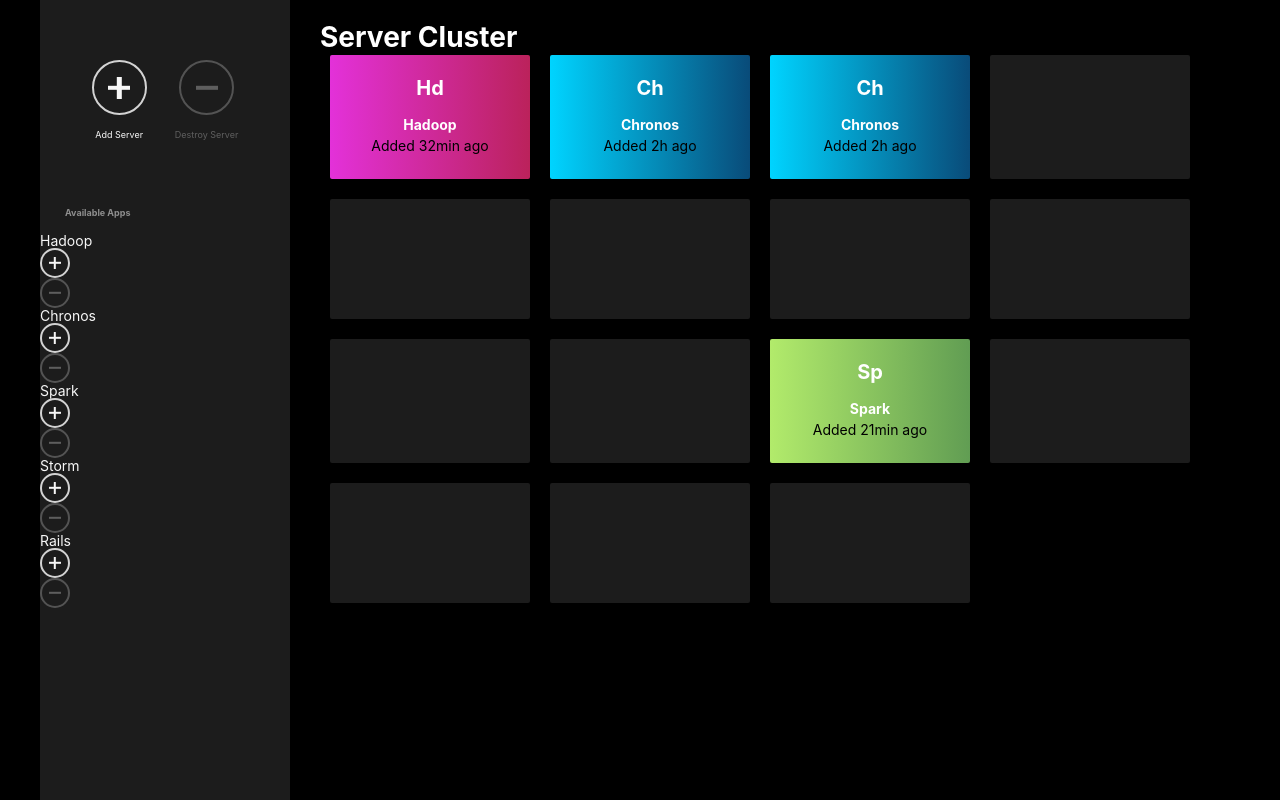
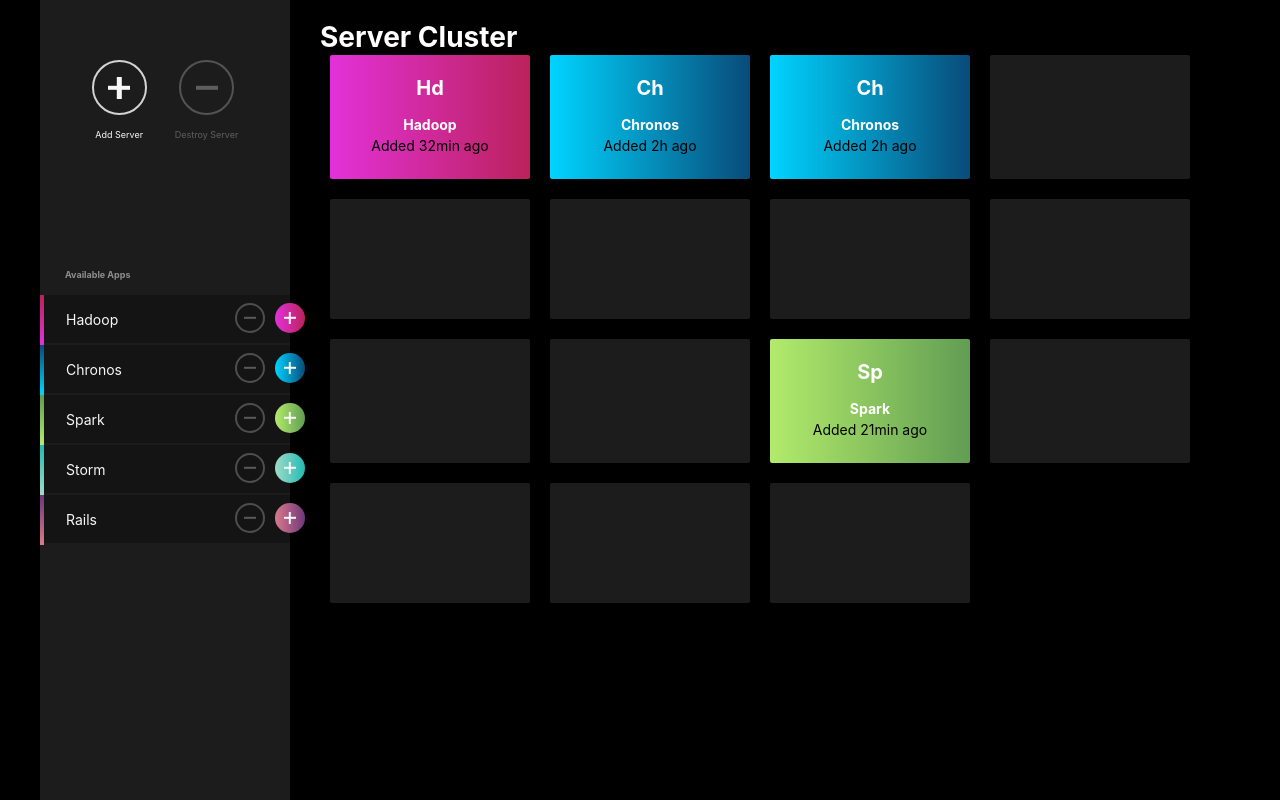
Before and after one commit to mark-bonnici/server-cluster, a React (Create React App) app: page / in a window 1280 px wide. Built offline with nearby package versions, Linux system fonts and the light colour scheme.

Commit message:
style menu-items

```diff
--- a/src/components/MenuItem.js
+++ b/src/components/MenuItem.js
@@ -6,10 +6,14 @@ const BUTTON_MODIFIER = "round-button--small"
 
 const MenuItem = ({ text, modifier }) => (
   <div className="menu-item">
-    <span>{text}</span>
+    <div className={`menu-item__border menu-item__border--${modifier}`} />
+    <span className="menu-item__text">{text}</span>
     <div className="menu-item__button-container">
-      <Button type="add" modifier={BUTTON_MODIFIER} />
       <Button type="remove" modifier={BUTTON_MODIFIER} />
+      <Button
+        type="add"
+        modifier={`round-button--${modifier} ${BUTTON_MODIFIER}`}
+      />
     </div>
   </div>
 )
--- a/src/reducers/apps.js
+++ b/src/reducers/apps.js
@@ -2,7 +2,7 @@ const initialState = [
   {
     initials: "Hd",
     appName: "Hadoop",
-    color: "magenta"
+    color: "pink"
   },
   {
     initials: "Ch",
@@ -12,17 +12,17 @@ const initialState = [
   {
     initials: "Sp",
     appName: "Spark",
-    color: "Green"
+    color: "green"
   },
   {
     initials: "St",
     appName: "Storm",
-    color: "Cyan"
+    color: "cyan"
   },
   {
     initials: "Rl",
     appName: "Rails",
-    color: "Purple"
+    color: "purple"
   }
 ]
 
--- a/src/styles/blocks/button.scss
+++ b/src/styles/blocks/button.scss
@@ -21,6 +21,29 @@
     top: 50%;
     left: 50%;
     transform: translate(-50%, -50%);
+  }
+  &--blue {
+    background: $blueGradient;
+  }
+  &--pink {
+    background: $pinkGradient;
+  }
+  &--purple {
+    background: $purpleGradient;
+  }
+  &--green {
+    background: $greenGradient;
+  }
+  &--cyan {
+    background: $cyanGradient;
+  }
+
+  &--pink,
+  &--blue,
+  &--green,
+  &--purple,
+  &--cyan {
+    border: 0px solid;
   }
 
   &--add {
--- a/src/styles/blocks/menu-item.scss
+++ b/src/styles/blocks/menu-item.scss
@@ -0,0 +1,52 @@
+@import "../helpers/variables";
+
+.menu-item {
+  position: relative;
+  display: flex;
+  flex-direction: row;
+  height: 50px;
+  align-items: center;
+  padding: 10px 26px;
+  background-color: $navItemBackgroundColor;
+  border-bottom: 2px solid $navItemBorderColor;
+
+  &__text {
+    flex: 1 1 auto;
+  }
+
+  &__button-container {
+    display: flex;
+    position: absolute;
+    right: -15px;
+
+    div:first-child {
+      padding-right: 10px;
+    }
+  }
+  &__border {
+    width: 3px;
+    height: 50px;
+    position: absolute;
+    top: 0;
+    left: 0;
+
+    border-width: 2px;
+    border-style: solid;
+
+    &--blue {
+      border-image: $blueBorderGradient;
+    }
+    &--pink {
+      border-image: $pinkBorderGradient;
+    }
+    &--purple {
+      border-image: $purpleBorderGradient;
+    }
+    &--green {
+      border-image: $greenBorderGradient;
+    }
+    &--cyan {
+      border-image: $cyanBorderGradient;
+    }
+  }
+}
--- a/src/styles/helpers/variables.scss
+++ b/src/styles/helpers/variables.scss
@@ -1,7 +1,5 @@
 $white: #ffffff;
 $black: #000;
-$outrageousOrange: #fd5c3c;
-$redRobin: #7a3222;
 $gallery: #ececec;
 $alabaster: #f7f7f7;
 $mineShaft: #1c1c1c;
@@ -33,6 +31,37 @@ $blueGradient: linear-gradient(
   rgba(9, 75, 121, 1) 100%
 );
 
+$purpleBorderGradient: linear-gradient(
+    to top,
+    rgba(217, 121, 139, 1),
+    rgba(111, 56, 122, 1)
+  )
+  1 100%;
+$greenBorderGradient: linear-gradient(
+    to top,
+    rgba(178, 235, 107, 1),
+    rgba(97, 157, 83, 1)
+  )
+  1 100%;
+$cyanBorderGradient: linear-gradient(
+    to top,
+    rgba(160, 219, 199, 1),
+    rgba(34, 187, 178, 1)
+  )
+  1 100%;
+$pinkBorderGradient: linear-gradient(
+    to top,
+    rgba(227, 49, 217, 1),
+    rgba(187, 34, 91, 1)
+  )
+  1 100%;
+$blueBorderGradient: linear-gradient(
+    to top,
+    rgba(0, 212, 255, 1),
+    rgba(9, 75, 121, 1)
+  )
+  1 100%;
+
 $textColor: $alabaster;
 $titleColor: $white;
 
@@ -41,9 +70,9 @@ $serverControlButtonColor: $alabaster;
 
 $buttonColor: $alabaster;
 $navTitleColor: $white;
-$navTextColor: $outrageousOrange;
+$navTextColor: $alabaster;
 $navItemBackgroundColor: $coal;
-$navItemBorderColor: $outrageousOrange;
+$navItemBorderColor: $mineShaft;
 
 $MenuColor: $alabaster;
 $MenuBackgroundColor: $mineShaft;
```
